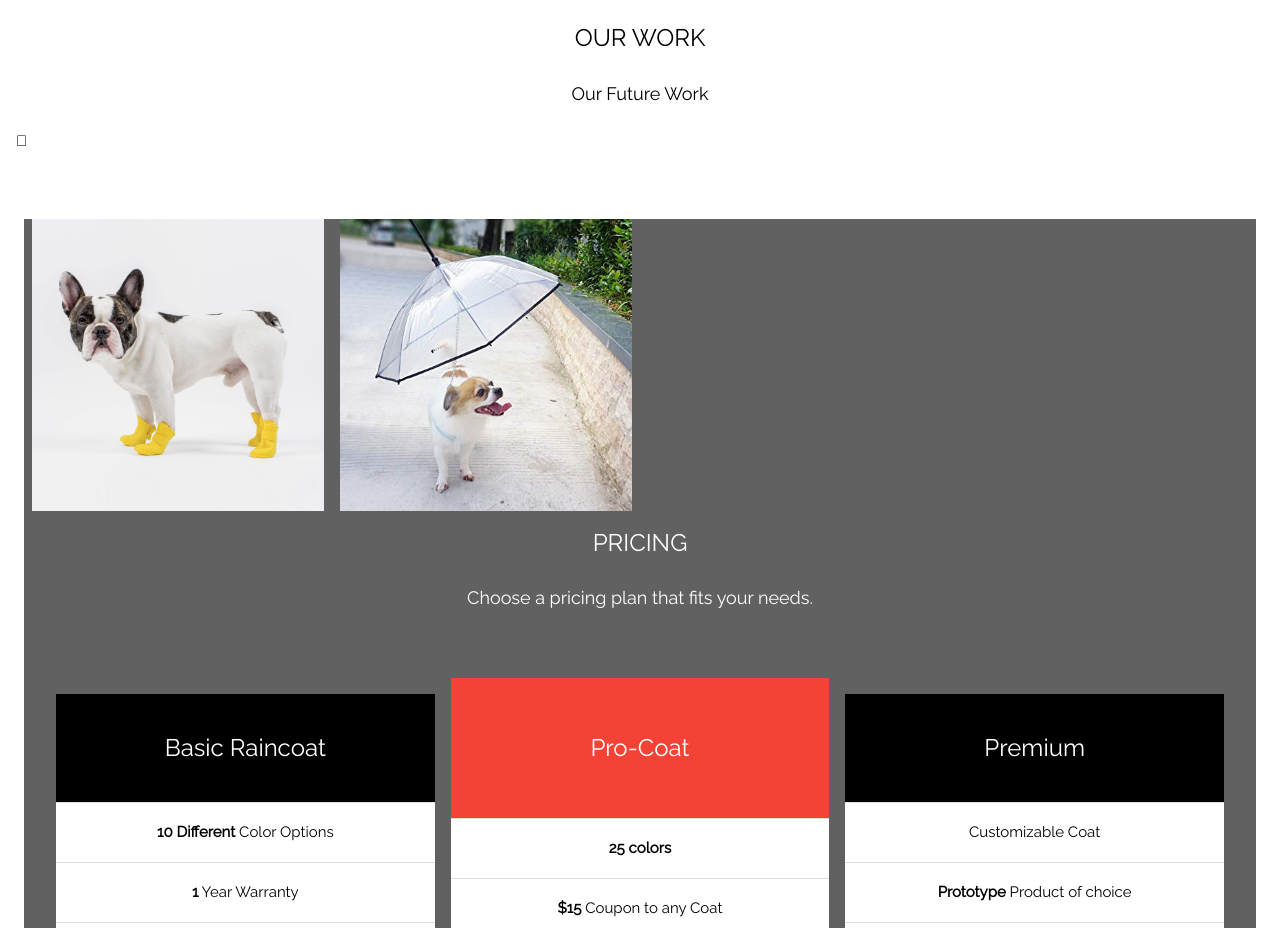
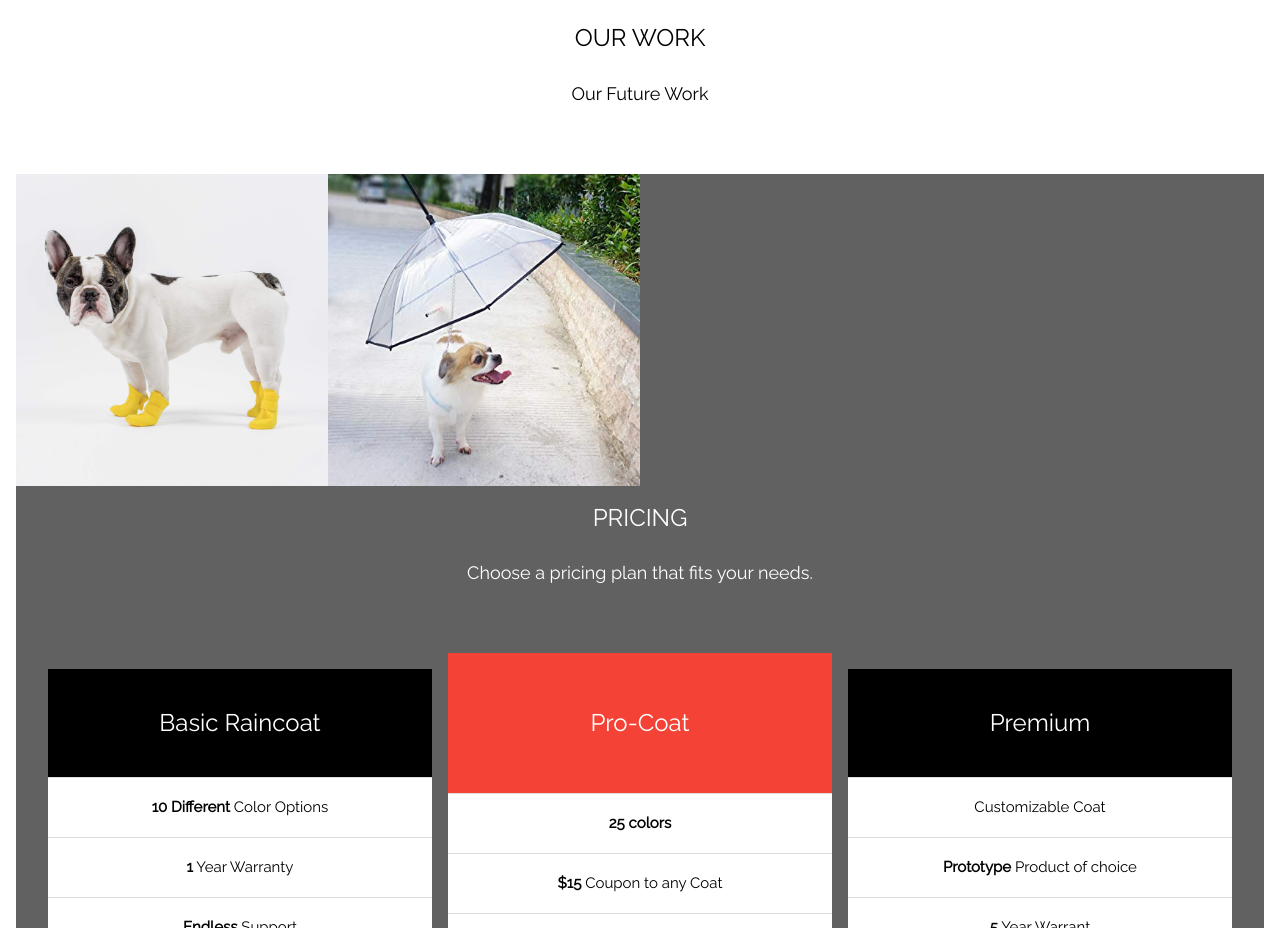
Before and after one commit to ava-lucas-ava/4-product-Haydar-DeSantis, a plain HTML site: page index.html in a window 1280 px wide. Shown: the part 3940-4868 px from the top of the page. Drawn offline with nearby package versions, Linux system fonts and the light colour scheme.

Commit message:
n n nmm
 ,

```diff
--- a/index.html
+++ b/index.html
@@ -205,9 +205,9 @@
 <div class="w3-container" style="padding:128px 16px" id="work">
   <h3 class="w3-center">OUR WORK</h3>
   <p class="w3-center w3-large"> Our Future Work </p>
-    <p class="fas fa-paw"> </p>
 
-  <div class="w3-row-padding" style="margin-top:64px">
+
+  <div class="w3-row" style="margin-top:64px">
     <div class="w3-col l3 m6">
       <img src="img/canada-pooch-yellow-wellies-dog-boot-on-dog-side-view-color_89.jpg" style="width:100%" onclick="onClick(this)" class="w3-hover-opacity" alt=" Doggy Rainboots!">
 
```
